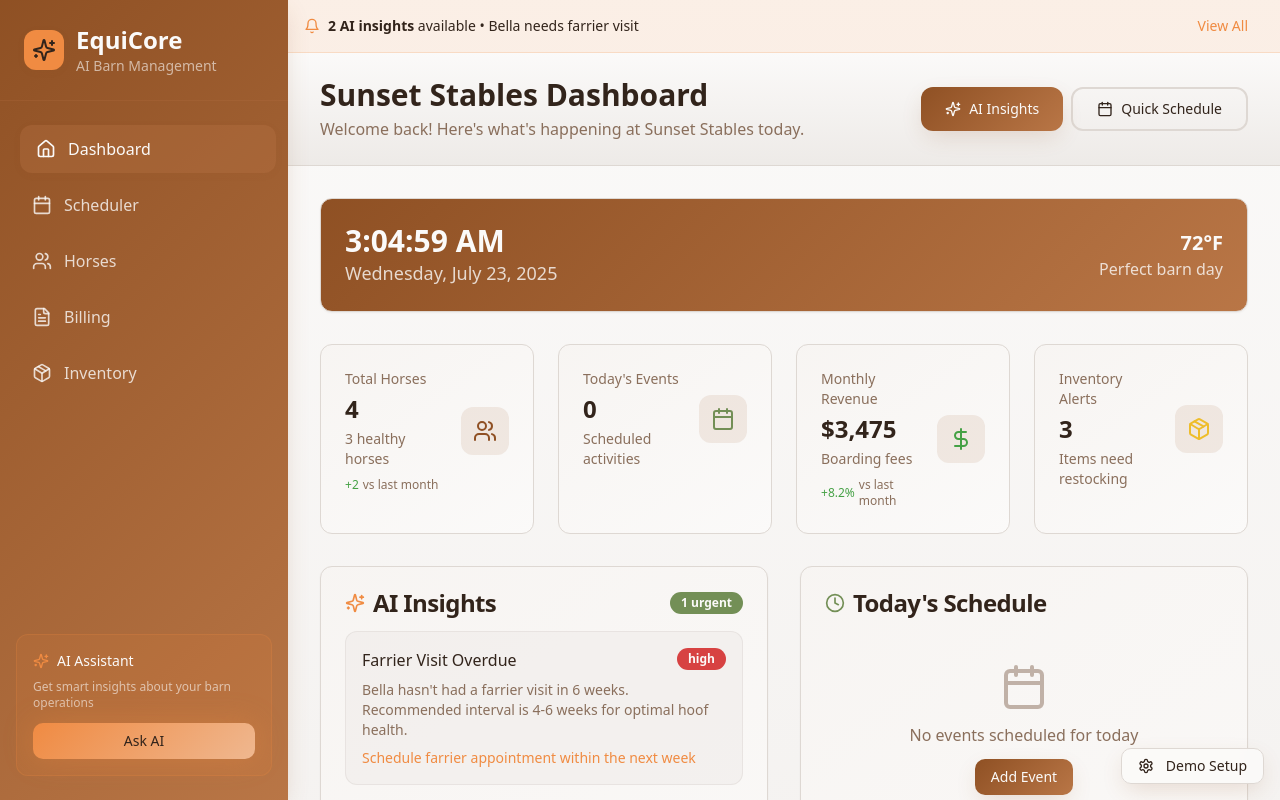
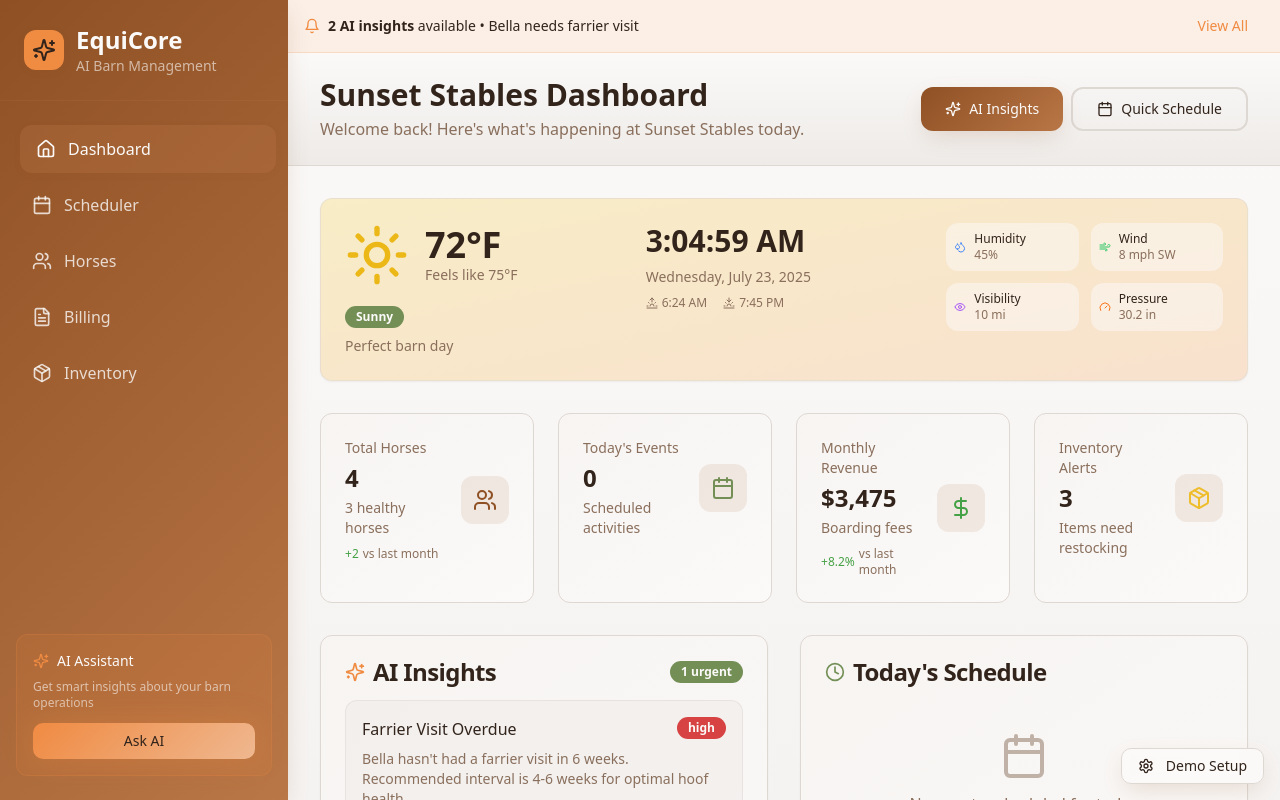
Before and after one commit to Jsewell02/equicore-barn-buddy, a React (Vite) app: page / in a window 1280 px wide. Shown: the top 800 px of the page. Built offline with nearby package versions, Linux system fonts and the light colour scheme.

Commit message:
Refine weather display
Enhance the weather section with more appealing visuals and additional weather data.

```diff
--- /dev/null
+++ b/src/components/ui/weather-widget.tsx
@@ -0,0 +1,191 @@
+import { useState, useEffect } from "react";
+import { Card, CardContent } from "@/components/ui/card";
+import { Badge } from "@/components/ui/badge";
+import {
+  Sun,
+  Cloud,
+  CloudRain,
+  Wind,
+  Droplets,
+  Thermometer,
+  Eye,
+  Gauge,
+  Sunrise,
+  Sunset
+} from "lucide-react";
+import { format } from "date-fns";
+
+// Mock weather data that changes based on time of day
+const getWeatherData = (currentTime: Date) => {
+  const hour = currentTime.getHours();
+  const isDay = hour >= 6 && hour < 18;
+
+  // Different weather scenarios based on time
+  const weatherScenarios = [
+    {
+      condition: "Sunny",
+      temperature: 72,
+      feelsLike: 75,
+      humidity: 45,
+      windSpeed: 8,
+      windDirection: "SW",
+      visibility: 10,
+      pressure: 30.2,
+      uvIndex: isDay ? 6 : 0,
+      icon: Sun,
+      description: "Perfect barn day",
+      backgroundColor: "from-yellow-400/20 to-orange-400/20",
+      sunrise: "6:24 AM",
+      sunset: "7:45 PM"
+    },
+    {
+      condition: "Partly Cloudy",
+      temperature: 68,
+      feelsLike: 70,
+      humidity: 55,
+      windSpeed: 12,
+      windDirection: "W",
+      visibility: 8,
+      pressure: 29.9,
+      uvIndex: isDay ? 4 : 0,
+      icon: Cloud,
+      description: "Great for outdoor activities",
+      backgroundColor: "from-blue-400/20 to-gray-400/20",
+      sunrise: "6:25 AM",
+      sunset: "7:44 PM"
+    },
+    {
+      condition: "Light Rain",
+      temperature: 63,
+      feelsLike: 65,
+      humidity: 78,
+      windSpeed: 15,
+      windDirection: "NW",
+      visibility: 6,
+      pressure: 29.6,
+      uvIndex: isDay ? 2 : 0,
+      icon: CloudRain,
+      description: "Indoor activities recommended",
+      backgroundColor: "from-blue-500/20 to-gray-500/20",
+      sunrise: "6:26 AM",
+      sunset: "7:43 PM"
+    }
+  ];
+
+  // Cycle through scenarios based on the minute for demo purposes
+  const scenario = weatherScenarios[Math.floor(currentTime.getMinutes() / 20) % weatherScenarios.length];
+  return scenario;
+};
+
+export function WeatherWidget({ currentTime }: { currentTime: Date }) {
+  const [weather, setWeather] = useState(getWeatherData(currentTime));
+
+  useEffect(() => {
+    setWeather(getWeatherData(currentTime));
+  }, [currentTime]);
+
+  const WeatherIcon = weather.icon;
+
+  return (
+    <Card className={`relative overflow-hidden bg-gradient-to-br ${weather.backgroundColor} backdrop-blur-sm border-border/50 shadow-barn`}>
+      <CardContent className="p-6">
+        <div className="grid grid-cols-1 lg:grid-cols-3 gap-6">
+          {/* Main Weather Info */}
+          <div className="lg:col-span-1">
+            <div className="flex items-center gap-4 mb-4">
+              <div className="relative">
+                <WeatherIcon className="w-16 h-16 text-yellow-500 animate-pulse" />
+                <div className="absolute -inset-2 bg-yellow-500/20 rounded-full animate-ping" />
+              </div>
+              <div>
+                <div className="text-3xl lg:text-4xl font-bold text-foreground">
+                  {weather.temperature}°F
+                </div>
+                <div className="text-sm text-muted-foreground">
+                  Feels like {weather.feelsLike}°F
+                </div>
+              </div>
+            </div>
+            <div className="space-y-2">
+              <Badge variant="secondary" className="text-xs">
+                {weather.condition}
+              </Badge>
+              <div className="text-sm text-muted-foreground">
+                {weather.description}
+              </div>
+            </div>
+          </div>
+
+          {/* Time Info */}
+          <div className="lg:col-span-1 space-y-2">
+            <div className="text-2xl lg:text-3xl font-bold text-foreground">
+              {format(currentTime, 'h:mm:ss a')}
+            </div>
+            <div className="text-sm text-muted-foreground">
+              {format(currentTime, 'EEEE, MMMM d, yyyy')}
+            </div>
+            <div className="flex items-center gap-4 text-xs text-muted-foreground mt-4">
+              <div className="flex items-center gap-1">
+                <Sunrise className="w-3 h-3" />
+                {weather.sunrise}
+              </div>
+              <div className="flex items-center gap-1">
+                <Sunset className="w-3 h-3" />
+                {weather.sunset}
+              </div>
+            </div>
+          </div>
+
+          {/* Detailed Weather Data */}
+          <div className="lg:col-span-1">
+            <div className="grid grid-cols-2 gap-3 text-xs">
+              <div className="flex items-center gap-2 p-2 bg-background/50 rounded-lg backdrop-blur-sm">
+                <Droplets className="w-3 h-3 text-blue-500" />
+                <div>
+                  <div className="font-medium">Humidity</div>
+                  <div className="text-muted-foreground">{weather.humidity}%</div>
+                </div>
+              </div>
+
+              <div className="flex items-center gap-2 p-2 bg-background/50 rounded-lg backdrop-blur-sm">
+                <Wind className="w-3 h-3 text-green-500" />
+                <div>
+                  <div className="font-medium">Wind</div>
+                  <div className="text-muted-foreground">{weather.windSpeed} mph {weather.windDirection}</div>
+                </div>
+              </div>
+
+              <div className="flex items-center gap-2 p-2 bg-background/50 rounded-lg backdrop-blur-sm">
+                <Eye className="w-3 h-3 text-purple-500" />
+                <div>
+                  <div className="font-medium">Visibility</div>
+                  <div className="text-muted-foreground">{weather.visibility} mi</div>
+                </div>
+              </div>
+
+              <div className="flex items-center gap-2 p-2 bg-background/50 rounded-lg backdrop-blur-sm">
+                <Gauge className="w-3 h-3 text-orange-500" />
+                <div>
+                  <div className="font-medium">Pressure</div>
+                  <div className="text-muted-foreground">{weather.pressure} in</div>
+                </div>
+              </div>
+
+              {weather.uvIndex > 0 && (
+                <div className="flex items-center gap-2 p-2 bg-background/50 rounded-lg backdrop-blur-sm col-span-2">
+                  <Sun className="w-3 h-3 text-yellow-500" />
+                  <div>
+                    <div className="font-medium">UV Index</div>
+                    <div className="text-muted-foreground">
+                      {weather.uvIndex} - {weather.uvIndex < 3 ? 'Low' : weather.uvIndex < 6 ? 'Moderate' : weather.uvIndex < 8 ? 'High' : 'Very High'}
+                    </div>
+                  </div>
+                </div>
+              )}
+            </div>
+          </div>
+        </div>
+      </CardContent>
+    </Card>
+  );
+}
--- a/src/pages/Index.tsx
+++ b/src/pages/Index.tsx
@@ -6,6 +6,7 @@ import Navigation from "@/components/layout/Navigation";
 import PageHeader from "@/components/layout/PageHeader";
 import { MobileNav } from "@/components/layout/MobileNav";
 import { DemoControls } from "@/components/demo/DemoControls";
+import { WeatherWidget } from "@/components/ui/weather-widget";
 import StatCard from "@/components/ui/stat-card";
 import { useDemoContext } from "@/contexts/DemoContext";
 import {
@@ -69,25 +70,8 @@ const Index = () => {
         />
 
         <div className="p-4 lg:p-8 space-y-8">
-          {/* Time & Weather Widget */}
-          <Card className="bg-gradient-primary text-primary-foreground shadow-barn">
-            <CardContent className="p-6">
-              <div className="flex flex-col md:flex-row md:items-center md:justify-between">
-                <div>
-                  <div className="text-2xl md:text-3xl font-bold">
-                    {format(currentTime, 'h:mm:ss a')}
-                  </div>
-                  <div className="text-primary-foreground/80 text-lg">
-                    {format(currentTime, 'EEEE, MMMM d, yyyy')}
-                  </div>
-                </div>
-                <div className="mt-4 md:mt-0 text-right">
-                  <div className="text-xl font-semibold">72°F</div>
-                  <div className="text-primary-foreground/80">Perfect barn day</div>
-                </div>
-              </div>
-            </CardContent>
-          </Card>
+          {/* Enhanced Weather Widget */}
+          <WeatherWidget currentTime={currentTime} />
 
           {/* Key Stats */}
           <div className="grid grid-cols-1 md:grid-cols-2 lg:grid-cols-4 gap-6">
```
